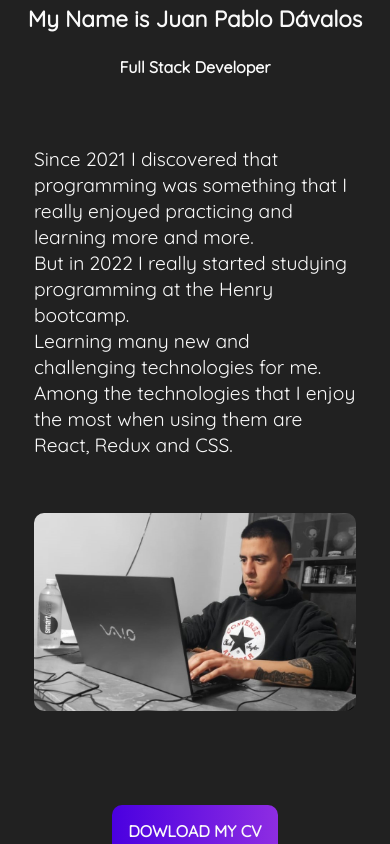
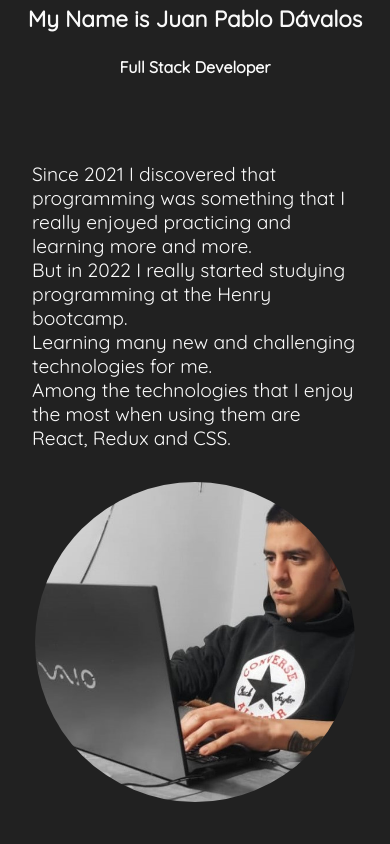
Before and after one commit to DavaJuan/Portafolio, a React (Create React App) app: page / in a window 390 px wide. Shown: the part 980-1824 px from the top of the page. Built offline with nearby package versions, Linux system fonts and the light colour scheme.

Commit message:
infome fixed

```diff
--- a/src/App.js
+++ b/src/App.js
@@ -7,6 +7,7 @@ import Technologies from './components/Technologies/Technologies';
 import Contact from './components/Contact/Contact.jsx';
 import { BrowserRouter, Route } from 'react-router-dom';
 import './App.css';
+import Footer from './components/Footer/Footer';
 
 const App = () => {
   return (
@@ -17,8 +18,7 @@ const App = () => {
         <Route exact path='/technologies' component={Technologies} />
         <Route exact path='/contacto' component={Contact}/>
         <Route exact path='/proyects' component={Projects} />
-        {/* <Home />
-        <Technologies /> */}
+        {/* <Footer /> */}
       </div>
     </BrowserRouter>
   );
--- /dev/null
+++ b/src/components/Footer/Footer.css
@@ -0,0 +1,84 @@
+.footer-container{
+    height: 100%;
+    background-color: var(--mainColor);
+    color: var(--primaryTextColor);
+    display: flex;
+    justify-content: center;
+    align-items: center;
+    flex-direction: column;
+  }
+
+  .footer-sub-cont{
+    height: 40vh;
+    padding: 2rem;
+    display: grid;
+    grid-template-columns: 1fr 1fr 1fr 1fr;
+    gap: 6rem;
+    align-self: center;
+    align-items: center;
+  }
+
+  .footer-container h3{
+    font-size: 2.3rem;
+    text-transform: uppercase;
+  }
+
+  .footer-container p{
+    font-size: 1.1rem;
+    text-transform: uppercase;
+  }
+
+  .footer-container h4{
+    color: var(--secondaryColor);
+    font-size: 1rem;
+  }
+
+  .footer-container img{
+    width: 30px;
+  }
+
+  .redes-cont{
+    margin-top: .7rem;
+  }
+
+
+
+
+  @media only screen and (max-width: 900px){
+    .footer-sub-cont{
+      padding: 2rem;
+      margin-bottom: 2rem;
+      display: grid;
+      grid-template-columns: 1fr 1fr;
+      gap: 6rem;
+      align-self: center;
+      align-items: center;
+    }
+
+    .footer-sub-cont h3{
+      font-size: 2rem;
+    }
+  }
+
+  @media only screen and (max-width: 560px){
+    .footer-container{
+      height: 65vh;
+    }
+
+    .footer-sub-cont{
+      padding: 2rem;
+      display: grid;
+      grid-template-columns: 1fr;
+      gap: 2rem;
+      align-self: center;
+      align-items: center;
+    }
+
+    .footer-container h3{
+      font-size: 1.7rem
+    }
+
+    .footer-container h4{
+      font-size: 1.5rem;
+    }
+  }
--- /dev/null
+++ b/src/components/Footer/Footer.jsx
@@ -0,0 +1,30 @@
+import React from 'react';
+import './Footer.css';
+
+const Footer = () => {
+  return (
+    <div className='footer-container'>
+      <div className='footer-sub-cont'>
+        <div className='logo-cont'>
+          <h3>JPD</h3>
+        </div>
+        <div className='phone-cont'>
+          <p>teléfono</p>
+          <h4>+54 1153754846</h4>
+        </div>
+        <div className='email-cont'>
+          <p>correo</p>
+          <h4>davalosjuanpablo038@gmail.com</h4>
+        </div>
+        <div className='redes-cont'>
+          <p>nuestras redes</p>
+          <img src='' alt="" width='50px'/>
+          <img src='' alt="" width='50px'/>
+          <img src='' alt="" width='50px'/>
+        </div>
+      </div>
+    </div>
+  );
+}
+
+export default Footer;
--- a/src/components/Home/Home.jsx
+++ b/src/components/Home/Home.jsx
@@ -8,6 +8,7 @@ import './Home.css';
 const Home = () => {
   return (
     <div>
+      <div>
         <div className='home-container'>
           <h1 className='home-tittle-welcome'>Welcome to <br/> my Portfolio.</h1>
           <a href="#contact">
@@ -17,6 +18,7 @@ const Home = () => {
         <Name />
         <InfoMe />
       </div>
+    </div>
   );
 }
 
--- a/src/components/InfoMe/InfoMe.css
+++ b/src/components/InfoMe/InfoMe.css
@@ -9,65 +9,44 @@
   --secondaryTextColor:#f9f9f9;
 }
 
-
-.info-body{
-  width: 100%;
-  height: 80vh;
-  padding: 1rem;
-  display: grid;
-  place-items: center;
+.content-all{
+  height: 100%;
   color: var(--primaryTextColor);
 }
 
-.row{
-  width: 80%;
-  max-width: 1170px;
-  display: grid;
-  grid-template-columns: repeat(2,1fr);
-  gap: 50px 30px;
-}
-
-.row .right{
-  overflow: hidden;
-}
-
-.row .right img{
-  width: 100%;
-  height: 100%;
-  object-fit: cover;
-  border-radius: 10px;
-}
-
-.row .left{
+.container-infoMe{
   display: flex;
+  justify-content: center;
   align-items: center;
   flex-direction: column;
 }
 
-.row .left .content{
-  padding-right: 20px;
+.container-infoMe p{
+  font-size: 1.3rem;
+  padding: 2rem;
 }
 
-.row .left .content p{
-  font-size: 1.5rem;
-  line-height: 26px;
-  padding-bottom: 5px;
+.container-infoMe img{
+  width: 20rem;
+  border-radius: 20px;
+}
+
+@media only screen and (max-width: 999px){
+  .container-infoMe img{
+    border-radius: 200px;
+  }
 }
 
 
-@media only screen and (max-width: 999px){
-  .row .left .content{
-    padding-right: 0;
-  }
-
-  .row{
-    width: 90%;
-    grid-template-columns: 1fr;
+@media only screen and (max-width: 400px){
+  .container-infoMe p{
+    font-size: 1.2rem;
+    padding: 2rem;
   }
 }
 
-@media only screen and (max-width: 450px){
-  .row .left .content p{
-    font-size: 1.2rem;
+@media only screen and (max-width: 310px){
+  .container-infoMe img{
+    width: 15rem;
   }
 }
--- a/src/components/InfoMe/InfoMe.jsx
+++ b/src/components/InfoMe/InfoMe.jsx
@@ -1,26 +1,20 @@
 /* eslint-disable jsx-a11y/img-redundant-alt */
 import React from 'react'
-import Me from './img/coding.jpeg';
+import Me from './img/coding2.png.jpeg';
 import './InfoMe.css';
 import InfoContact from './SubComponents/InfoContact';
 
 const InfoMe = () => {
   return (
-    <div className='info-body'>
-      <div className='row'>
-      <div className='left'>
-        <div className='content'>
-          <p>
+    <div className='content-all'>
+      <div className='container-infoMe'>
+        <p>
             Since 2021 I discovered that programming was something that I really enjoyed practicing and learning more and more. <br/>
             But in 2022 I really started studying programming at the Henry bootcamp. <br/> Learning many new and challenging technologies for me. <br/>
             Among the technologies that I enjoy the most when using them are React, Redux and CSS.
-          </p>
-        </div>
+        </p>
+        <img src={Me} alt="me" />
       </div>
-      <div className='right'>
-        <img src={Me} alt="me"/>
-      </div>
-    </div>
       <InfoContact />
     </div>
   )
--- a/src/components/InfoMe/SubComponents/InfoContact.css
+++ b/src/components/InfoMe/SubComponents/InfoContact.css
@@ -4,7 +4,7 @@
 }
 
 .info-contact-container{
-  height: 32vh;
+  height: 100%;
   display: flex;
   justify-content: center;
   align-items: center;
--- a/src/components/NavBar/NavBar.css
+++ b/src/components/NavBar/NavBar.css
@@ -27,7 +27,7 @@ header{
 }
 
 .title-home:hover{
-  color: var(--secondaryLightColor);
+  color: var(--secondaryDarkColor);
   cursor: pointer;
 }
 
--- a/src/components/Projects/Card Cards/Card.jsx
+++ b/src/components/Projects/Card Cards/Card.jsx
@@ -5,7 +5,7 @@ import Page from '../img/pageIcon.png';
 import Git from '../img/gitIcon.png';
 import './Card.css';
 
-const Card = ({title,image,body,link1,lin2}) => {
+const Card = ({title,image,body,link1,link2}) => {
   return (
     <div className='card-container'>
       <div className="image-container">
@@ -23,7 +23,7 @@ const Card = ({title,image,body,link1,lin2}) => {
           <a href={link1} target='_blank'>
             <img className='page-ico' src={Page} alt="page" />
           </a>
-          <a href={lin2} target='_blank'>
+          <a href={link2} target='_blank'>
             <img className='page-ico' src={Git} alt="git" />
           </a>
         </div>
```
Also changed, not shown: src/components/InfoMe/img/coding2.png.jpeg (added). Lines whose indentation alone changed are shown as unchanged.
